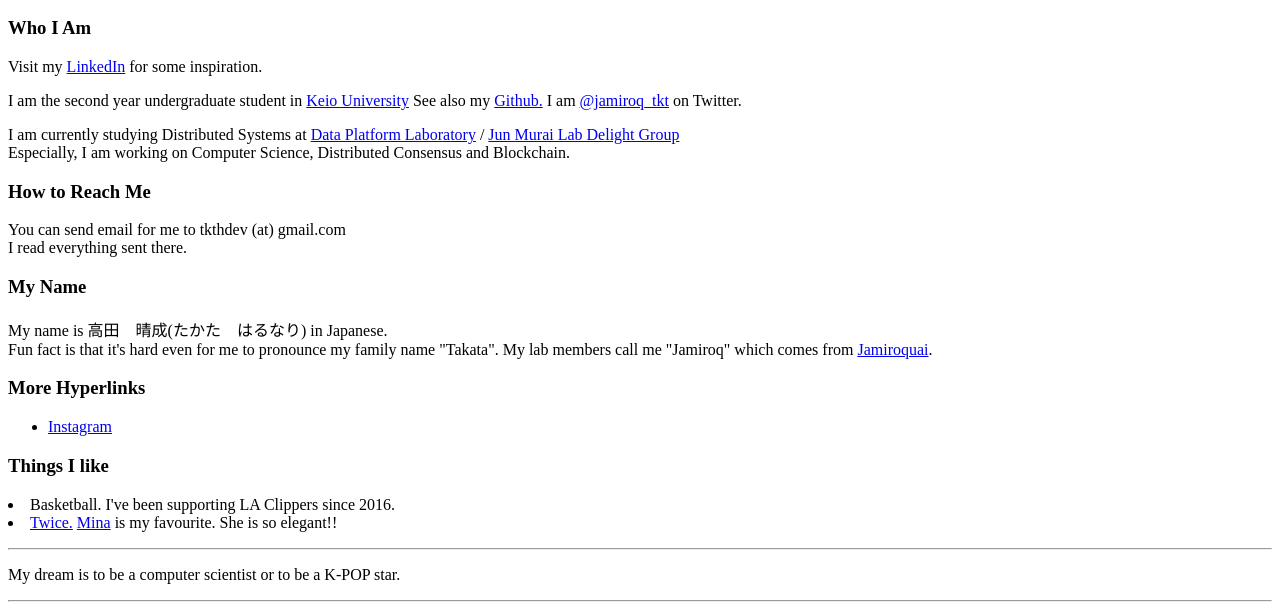
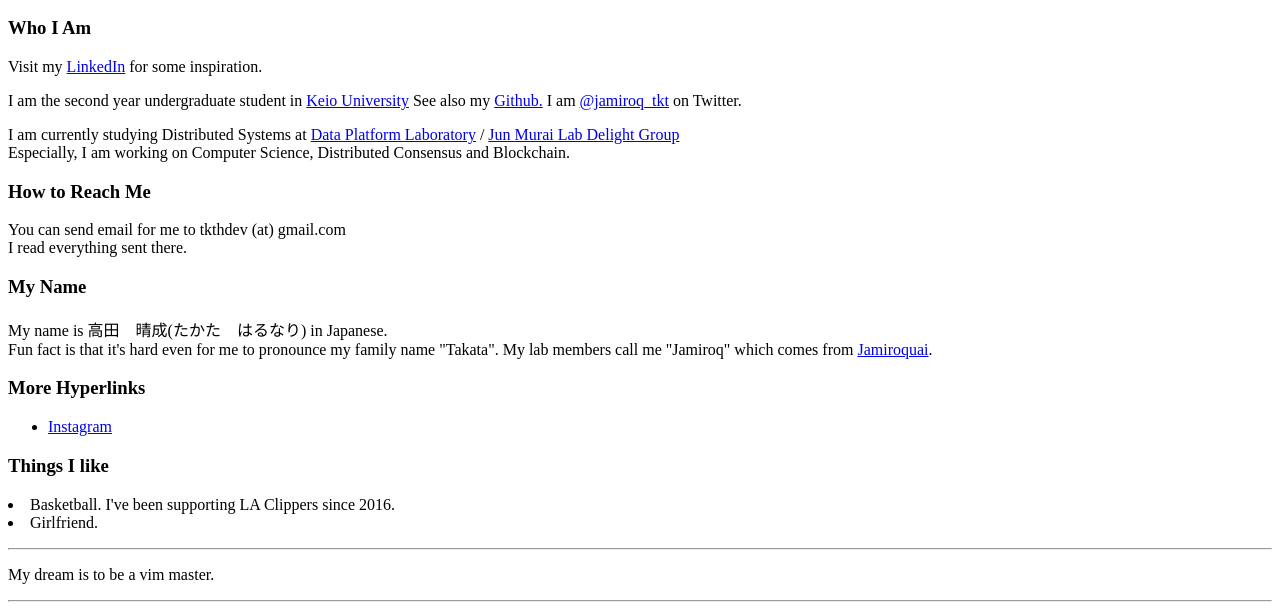
Before and after one commit to TKTHdev/officialPage, a plain HTML site: page index.html in a window 1280 px wide. Shown: the part 473-1083 px from the top of the page. Drawn offline with Linux system fonts and the light colour scheme.

Commit message:
Update index.html

```diff
--- a/index.html
+++ b/index.html
@@ -49,12 +49,11 @@ My lab members call me "Jamiroq" which comes from <a href="https://www.jamiroqua
 
 <h3>Things I like </h3>
 <li>Basketball. I've been supporting LA Clippers since 2016.</li>
-<li><a href="https://www.twicejapan.com/">Twice.</a> <a href="https://www.youtube.com/watch?v=4AtP1_rwzmI&ab_channel=%E3%83%9E%E3%82%A4%E3%83%8A%E3%83%93%E3%83%8B%E3%83%A5%E3%83%BC%E3%82%B9%E3%80%90%E3%82%A8%E3%83%B3%E3%82%BF%E3%83%A1%E3%83%BB%E3%83%9B%E3%83%93%E3%83%BC%E3%80%91">Mina</a> is my favourite. She is so elegant!!</li>
-
+<li>Girlfriend.</li>
 
 </p>
 <hr>
-<p>My dream is to be a computer scientist or to be a K-POP star.</p>
+<p>My dream is to be a vim master.</p>
 <hr>
 
 
```
